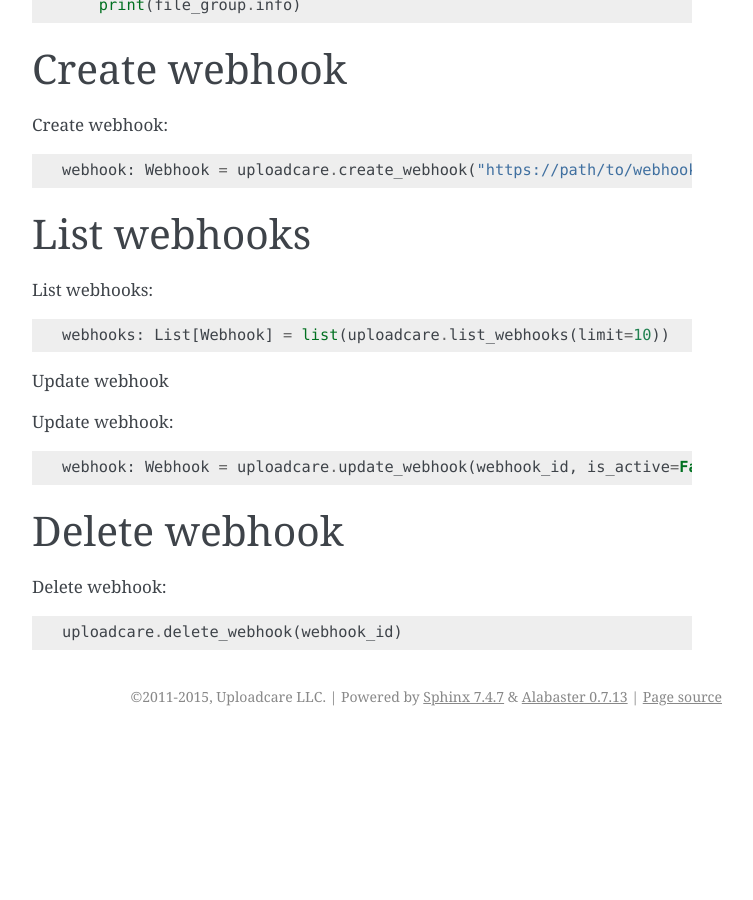
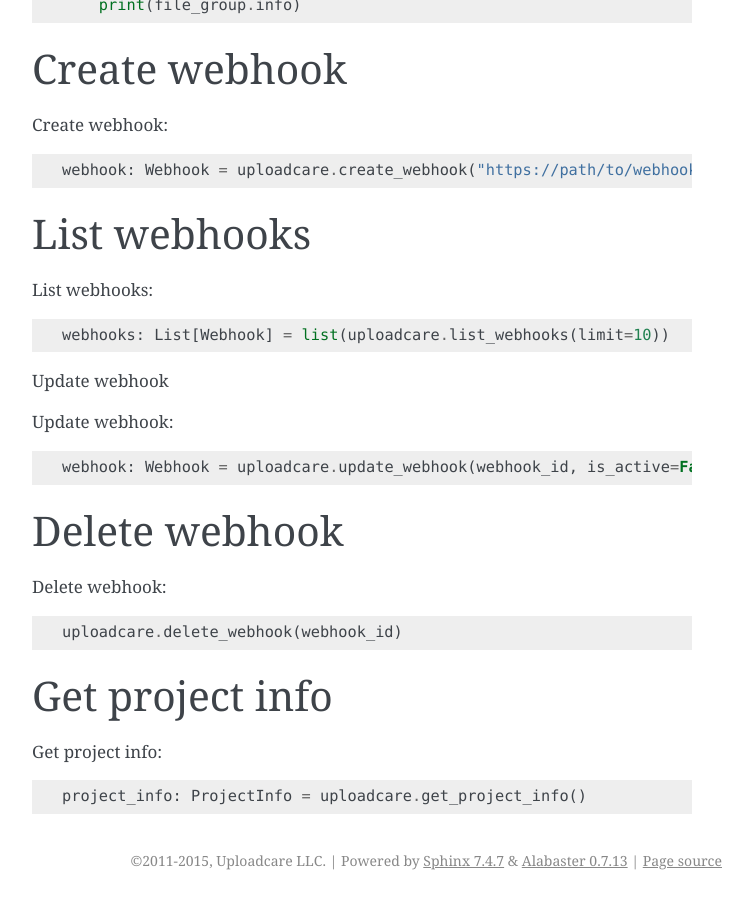
Before and after one commit to uploadcare/pyuploadcare, a Sphinx documentation site: the page built from docs/api/core_usage.rst, in a window 1280 px wide and 900 px high, scrolled down 4565 px. Shown: the whole window, without its empty margins (388-1141 px from the left). Built offline with Sphinx 7.4.7, drawn with Linux system fonts in a browser that asks for light colours; before the commit the page ends 5301 px from its top, so only the background shows below that.

Commit message:
described getting project information

```diff
--- a/docs/api/core_usage.rst
+++ b/docs/api/core_usage.rst
@@ -229,3 +229,11 @@
 Delete webhook::
 
     uploadcare.delete_webhook(webhook_id)
+
+
+Get project info
+^^^^^^^^^^^^^^^^
+
+Get project info::
+
+    project_info: ProjectInfo = uploadcare.get_project_info()
```
